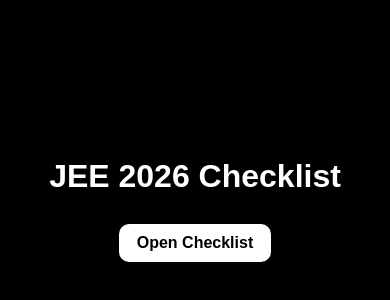
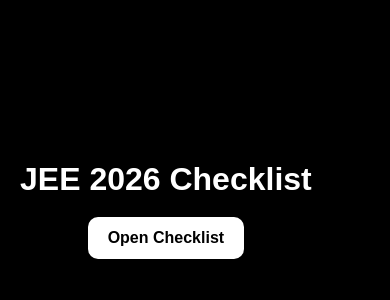
Before and after one commit to chris09-crypto/jee-checklist-app, a React (Vite) app: page / in a window 390 px wide. Shown: the part 222-522 px from the top of the page. Built offline with nearby package versions, Linux system fonts and the light colour scheme.

Commit message:
Updated CSS to center home page on iPhone

```diff
--- a/src/App.css
+++ b/src/App.css
@@ -1,31 +1,27 @@
 /* App.css */
 
-body {
+* {
+  box-sizing: border-box;
+}
+
+html, body {
   margin: 0;
+  padding: 0;
+  height: 100%;
   font-family: 'Gotham', sans-serif;
   background-color: #000;
   color: #fff;
-  min-height: 100vh;
-  display: flex;
-  justify-content: center;
-  align-items: center;
 }
 
+/* Centered Home Screen */
 .home-container {
-  text-align: center;
   display: flex;
   flex-direction: column;
   justify-content: center;
   align-items: center;
-  height: 100vh;
-}
-
-.app-container {
+  height: 100dvh; /* use dynamic viewport height for iPhone Safari */
   text-align: center;
-  width: 90%;
-  max-width: 500px;
-  margin: 0 auto;
-  padding: 20px 0 50px;
+  padding: 20px;
 }
 
 .title {
@@ -38,11 +34,10 @@
   background: #fff;
   color: #000;
   border: none;
-  padding: 10px 18px;
+  padding: 12px 20px;
   border-radius: 10px;
   font-weight: bold;
   cursor: pointer;
-  margin-top: 10px;
   transition: 0.3s;
 }
 
@@ -50,18 +45,29 @@
   opacity: 0.8;
 }
 
+/* Main App */
+.app-container {
+  min-height: 100dvh; /* fixes centering on iPhone */
+  display: flex;
+  flex-direction: column;
+  align-items: center;
+  justify-content: flex-start;
+  padding: 20px;
+  text-align: center;
+}
+
 .tabs {
   display: flex;
   justify-content: center;
   margin-bottom: 15px;
   flex-wrap: wrap;
+  gap: 5px;
 }
 
 .tab {
   background: transparent;
   border: 2px solid #fff;
   color: #fff;
-  margin: 3px;
   padding: 8px 16px;
   border-radius: 10px;
   cursor: pointer;
@@ -107,6 +113,8 @@
   border-radius: 15px;
   margin-bottom: 20px;
   text-align: left;
+  width: 100%;
+  max-width: 400px;
 }
 
 .subject-title {
```
